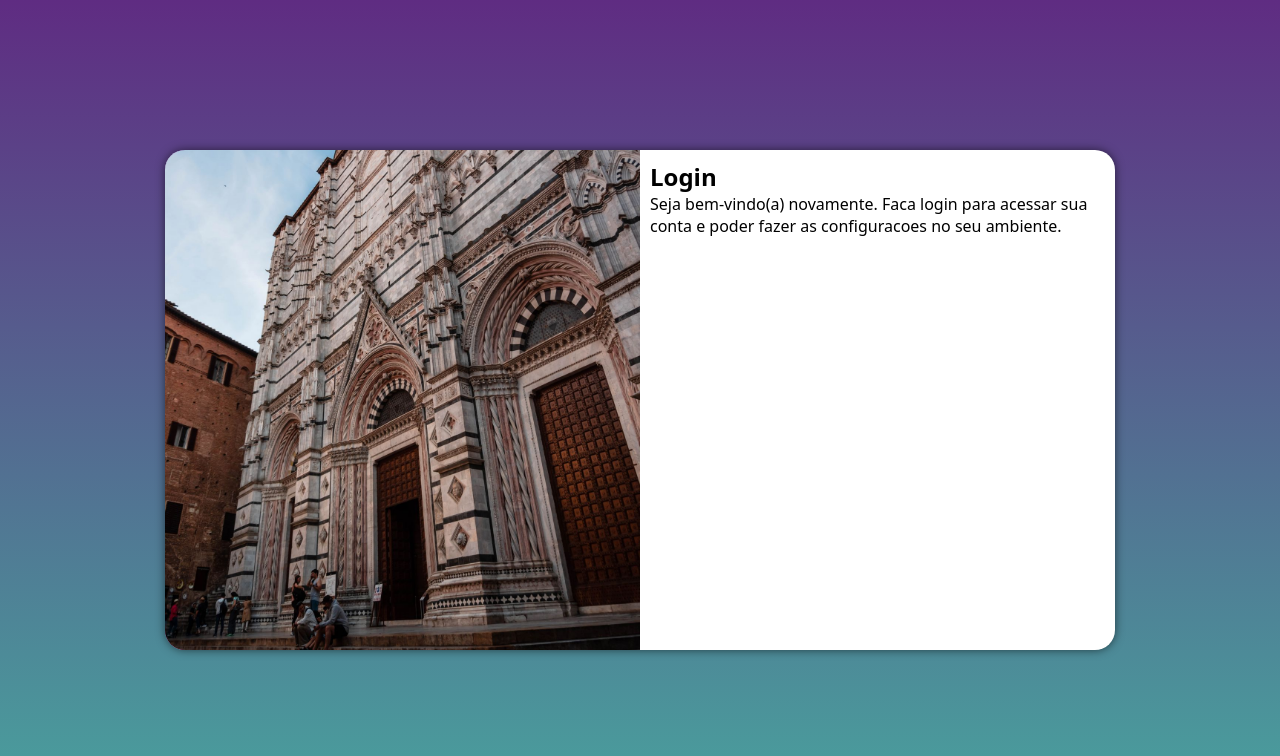
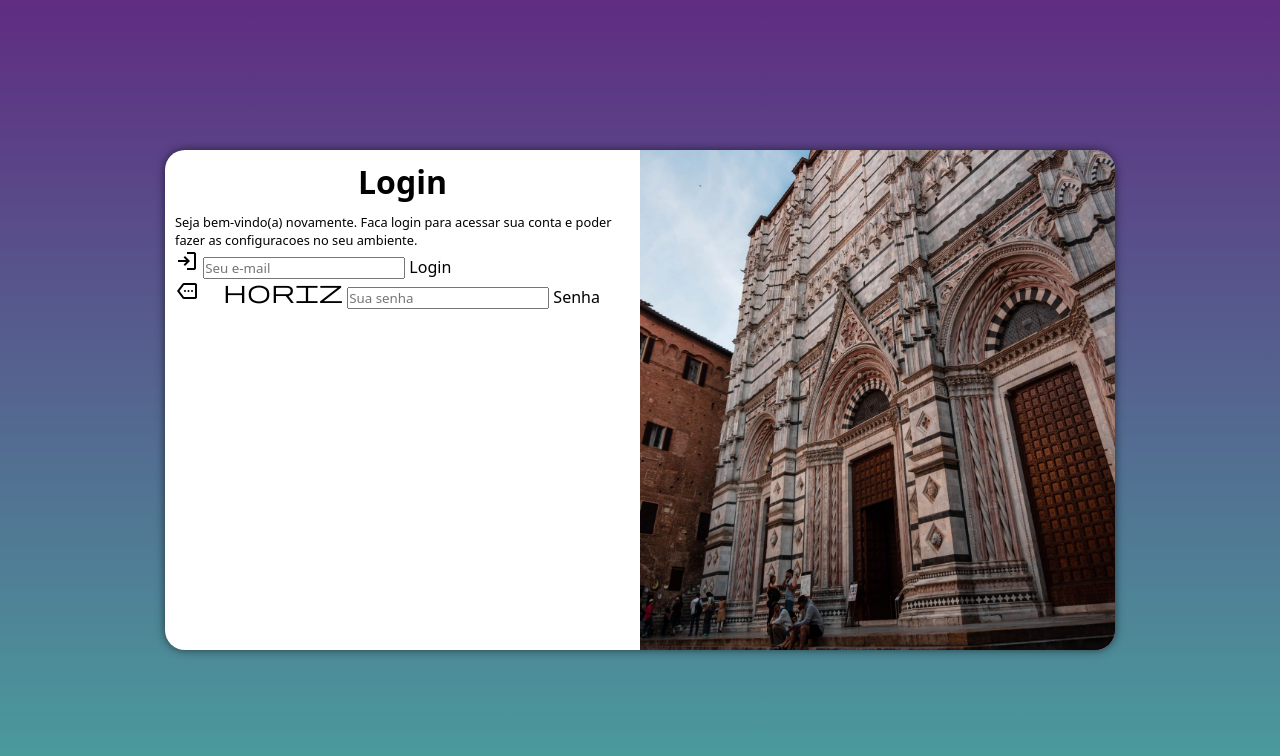
Before and after one commit to ingrid1322/projeto-login, a plain HTML site: page index.html in a window 1280 px wide. Drawn offline with nearby package versions, Linux system fonts and the light colour scheme.

Commit message:
atualizei projeto-login

```diff
--- a/estilos/media-query.css
+++ b/estilos/media-query.css
@@ -31,13 +31,21 @@
     }
 
     section#login > div#imagem {
-        float: left;
+        float: right;
         width: 50%;
         height: 100%;
     }
 
     section#login > div#formulario {
-        float: right;
+        float: left;
         width: 50%;
     }
+
+    div#formulario > h1 {
+        font-size: 2em;
+    }
+
+    div#formulario > p {
+    font-size: 0.8em;
+    }
 }
--- a/estilos/style.css
+++ b/estilos/style.css
@@ -53,3 +53,13 @@ section#login > div#formulario {
     display: block;
     padding: 10px;
 }
+
+div#formulario > h1 {
+    text-align: center;
+    margin-bottom: 10px;
+}
+
+
+div#formulario > p {
+    font-size: 0.8em;
+}
--- a/index.html
+++ b/index.html
@@ -4,6 +4,7 @@
     <meta charset="UTF-8">
     <meta name="viewport" content="width=device-width, initial-scale=1.0">
     <title>Document</title>
+    <link rel="stylesheet" href="https://fonts.googleapis.com/css2?family=Material+Symbols+Outlined:opsz,wght,FILL,GRAD@24,400,0,0&icon_names=more_horiz" />
     <link rel="stylesheet" href="estilos/style.css">
     <link rel="stylesheet" href="estilos/media-query.css">
 </head>
@@ -17,7 +18,19 @@
                 <h1>Login</h1>
                 <p>Seja bem-vindo(a) novamente. Faca login para acessar sua conta e poder fazer as configuracoes no seu ambiente.</p>
                 <form action="login.php" method="post">
-
+                    <div class="campo">
+                        <span class="material-symbols-outlined">
+                        login
+                        </span>
+                        <input type="email" name="login" id="ilogin" placeholder="Seu e-mail">
+                         <label for="ilogin">Login</label>
+                    </div>
+                    <div class="campo">
+                        <span class="material-symbols-outlined">
+                        More Horiz</span>
+                        <input type="password" name="senha" id="isenha" placeholder="Sua senha">
+                        <label for="isenha">Senha</label>
+                    </div>
                 </form>
             </div>
         </section>
```
